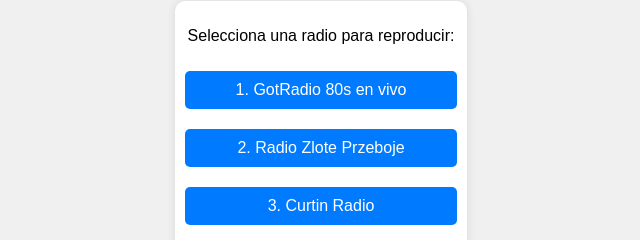
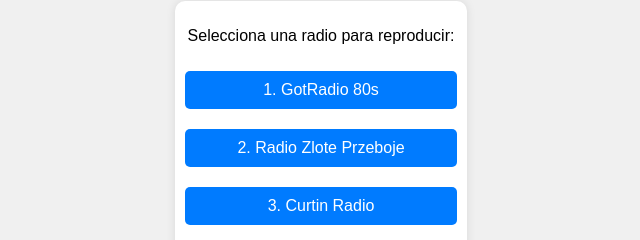
Before and after one commit to jenrrysd/radio-html, a plain HTML site: page index.html in a window 1280 px wide. Shown: the part 144-384 px from the top of the page, 319-959 px from the left. Drawn offline with Linux system fonts and the light colour scheme.

Commit message:
radio actualizado

```diff
--- a/index.html
+++ b/index.html
@@ -115,7 +115,7 @@
     <h1>SOLO ROCK <br>Radios Online</h1>
     <div class="radio-list">
         <p>Selecciona una radio para reproducir:</p>
-        <button onclick="playRadio('http://206.217.213.236:8410/', this)">1. GotRadio 80s en vivo</button>
+        <button onclick="playRadio('https://pureplay.cdnstream1.com/6009_64.aac', this)">1. GotRadio 80s</button>
         <button onclick="playRadio('https://radiostream.pl/tuba9-1.mp3', this)">2. Radio Zlote Przeboje</button>
         <button onclick="playRadio('https://usa7.fastcast4u.com/proxy/curtinfm?mp=%2F1',this)">3. Curtin Radio</button>
         <button
```
